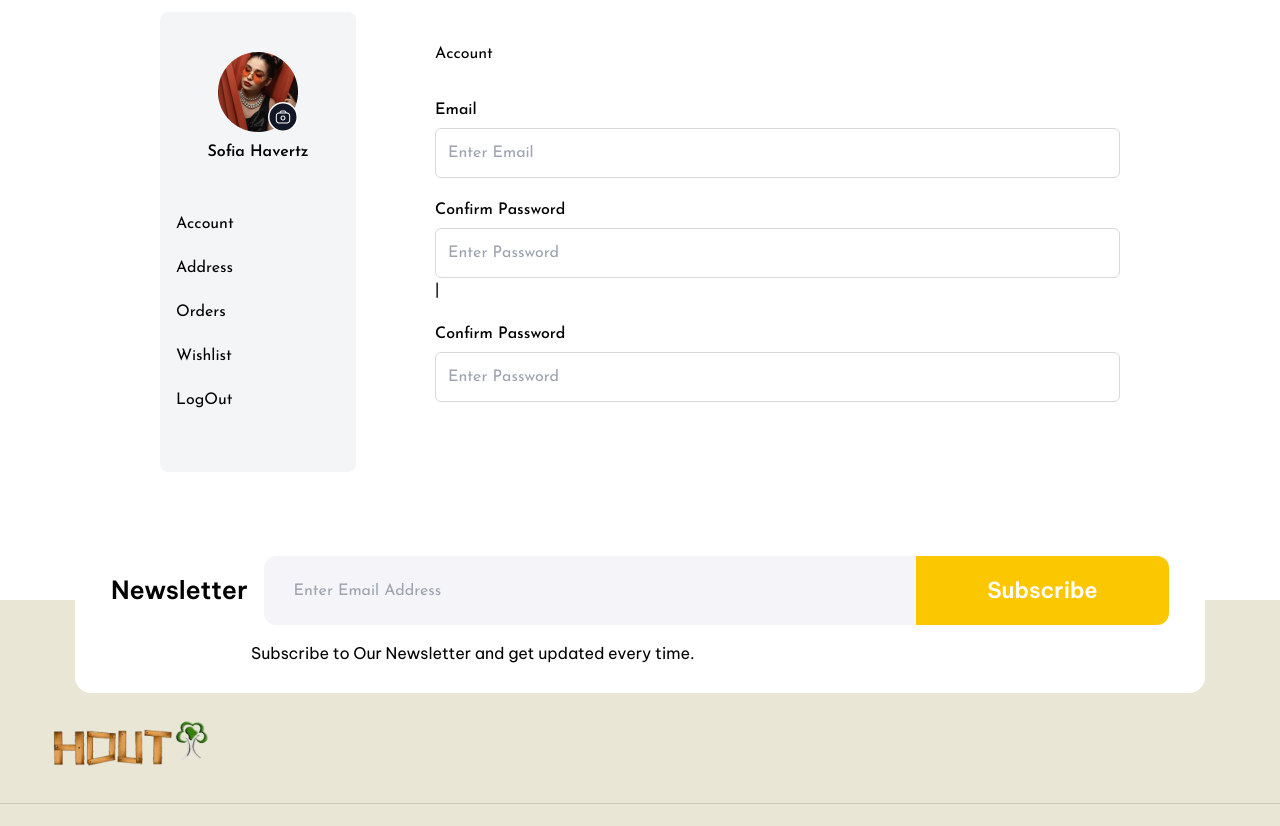
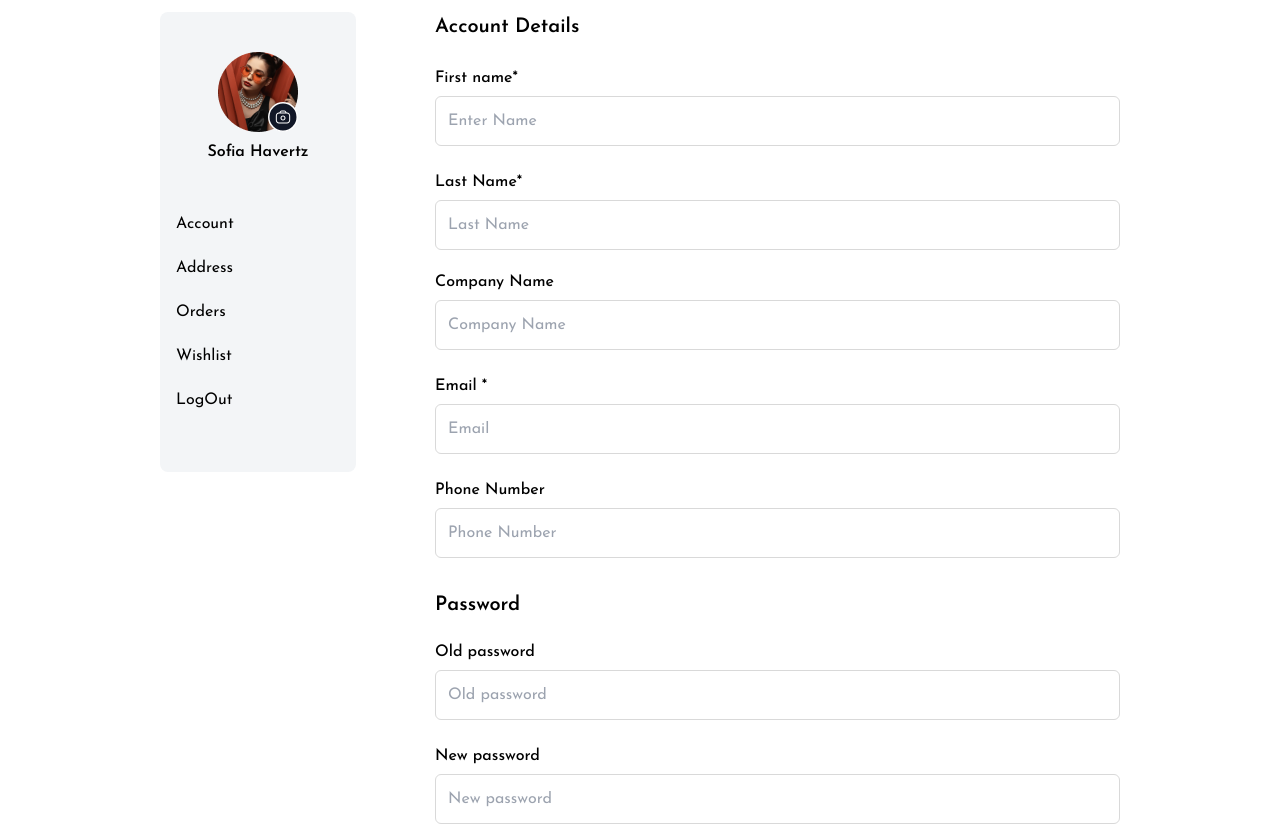
Before and after one commit to moizbroad/Hoout, a React (Vite) app: page /myaccount in a window 1280 px wide. Shown: the part 320-1146 px from the top of the page. Built offline with nearby package versions, Linux system fonts and the light colour scheme.

Commit message:
MyAccountPage-structureFix

```diff
--- a/src/App.css
+++ b/src/App.css
@@ -268,6 +268,17 @@ input[type="radio"]:checked + .box-content {
   background-color: #f8f8f8;
 }
 
+/* Chrome, Safari, Edge, Opera */
+input::-webkit-outer-spin-button,
+input::-webkit-inner-spin-button {
+  -webkit-appearance: none;
+  margin: 0;
+}
+
+/* Firefox */
+input[type=number] {
+  -moz-appearance: textfield;
+}
 /* media query start  */
 
 @media (max-width: 1199px) {
--- a/src/components/Address/Account.jsx
+++ b/src/components/Address/Account.jsx
@@ -3,29 +3,104 @@ import InputField from "../Common/InputField";
 
 const Account = () => {
   return (
-    <div className="pt-[30px]">
-      Account
-      <div className="pt-8 w-[100%]">
-        <InputField placeholder="Enter Email" label="Email" name="email" />
+   <>
+    <section className=" md:pt-10 ">
+                <div className="flex flex-col md:flex-row space-y-6 md:space-y-0 md:space-x-4">
+                <h2 className="text-[20px] lg:text-xl font-semibold">
+                 Account Details
+                </h2>
+                  <div className="w-full md:w-1/2">
+                    <InputField
+                      placeholder="Enter Name"
+                      label="First name*"
+
+                      name="First name"
+                      //       value={userInformation.email}
+                      // onChange={(value) => {
+                      //   setLoginData((prev) => ({
+                      //     ...prev, email: value.target.value
+                      //   }))
+                      // }
+                    />
                   </div>
-      <div className="pt-5">
+                  <div className="w-full md:w-1/2">
                     <InputField
-          placeholder="Enter Password"
-          label="Confirm Password"
-          name="password"
+                      placeholder="Last Name"
+                      label="Last Name*"
+
+                      name="lastName"
+                      type="text"
+                    />
+                  </div>
+                </div>
+                <div className="flex flex-col md:flex-row space-y-6 md:space-y-0 md:space-x-4 pt-5">
+                  <div className="w-full md:w-1/2">
+                    <InputField
+                      placeholder="Company Name"
+                      label="Company Name"
+
+                      name="CompanyName"
+                      type="text"
+                    />
+                  </div>
+
+                <div className="w-full md:w-1/2">
+                  <InputField
+                    placeholder="Email"
+                    label="Email *"
+
+                    name="email"
+                    type="Email"
+                  />
+                </div>
+                  <div className="w-full md:w-1/2">
+                    <InputField
+                      placeholder="Phone Number"
+                      label="Phone Number"
+
+                      name="phone"
+                      type="number"
+                    />
+                  </div>
+                </div>
+
+              </section>
+              {/* Second Section  Delivery address  */}
+              <section className="pt-8 pb-8">
+                <h2 className="text-[20px] lg:text-xl font-semibold">
+                 Password
+                </h2>
+                <div className="flex flex-col md:flex-row space-y-6 md:space-y-0 md:space-x-4 pt-5">
+                  <div className="w-full md:w-1/2">
+                    <InputField
+                      placeholder="Old password"
+                      label="Old password"
+                      name="OldPassword"
+                      type="Password"
+                    />
+                  </div>
+                  <div className="w-full md:w-1/2">
+                    <InputField
+                      placeholder="New password"
+                      label="New password"
+                      name="newPassword"
                       type="password"
                     />
                   </div>
-      |
-      <div className="pt-5">
+                  <div className="w-full md:w-1/2">
                     <InputField
-          placeholder="Enter Password"
-          label="Confirm Password"
-          name="password"
+                      placeholder="Repeat new passsword"
+                      label="Repeat new passsword"
+                      name="RepeatNewPasssword"
                       type="password"
                     />
                   </div>
                 </div>
+              </section>
+
+
+
+   </>
   );
 };
 
```
Lines whose indentation alone changed are shown as unchanged.
